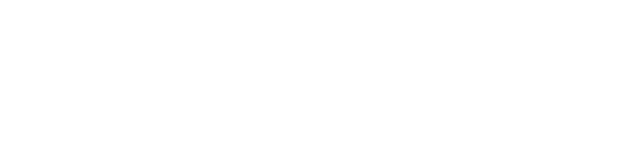
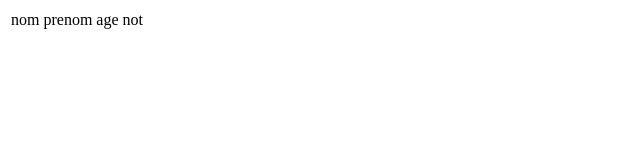
Before and after one commit to Taoufiq-Rh/test1, a plain HTML site: page pagede-presontation.html in a window 1280 px wide. Shown: the whole page, without its empty margins (0-640 px from the left). Drawn offline with Linux system fonts and the light colour scheme.

Commit message:
rompler premier tr

```diff
--- a/pagede-presontation.html
+++ b/pagede-presontation.html
@@ -6,10 +6,10 @@
 <body>
 	<TABLE>
 		<TR>
-			<td></td>
-			<td></td>
-			<td></td>
-			<td></td>
+			<td>nom</td>
+			<td>prenom</td>
+			<td>age</td>
+			<td>not</td>
 		</TR>
 	</TABLE>
 </body>
```
